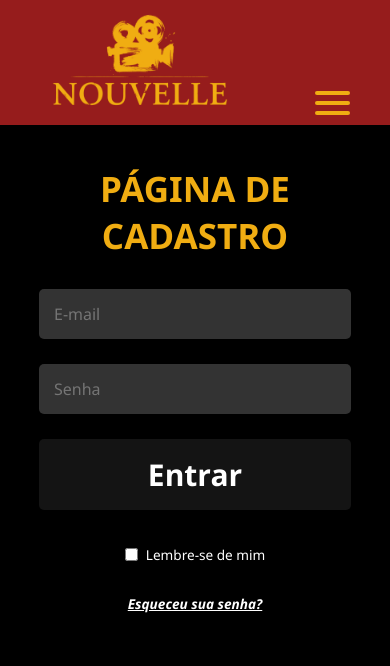
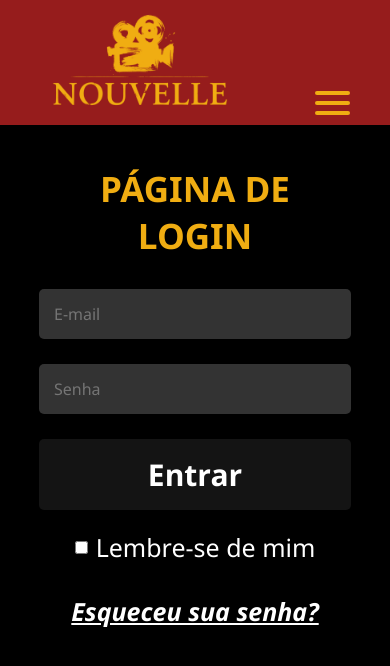
Before and after one commit to PKamilly/React-Nouvelle, a React (Vite) app in the folder frontend/: page /login in a window 390 px wide. Shown: the top 666 px of the page. Built offline with nearby package versions, Linux system fonts and the light colour scheme.

Commit message:
Mais algumas alterações no cadastro, login e perfil

```diff
--- a/frontend/src/pages/Login.jsx
+++ b/frontend/src/pages/Login.jsx
@@ -59,7 +59,7 @@ function Login() {
         </div>
 
         <div id="divRight">
-          <h1 className="tituloPagina">PÁGINA DE CADASTRO</h1>
+          <h1 className="tituloPagina">PÁGINA DE LOGIN</h1>
 
           <form onSubmit={handleSubmit} id="formLogin">
             <div className="login_senha_caixas">
--- a/frontend/src/pages/Perfil.jsx
+++ b/frontend/src/pages/Perfil.jsx
@@ -28,7 +28,7 @@ function Perfil() {
         const resposta = await fetch("http://localhost:8000/perfil", {
           method: "GET",
           headers: {
-            "x-usuario-cpf": cpfLogado,
+            "usuario-cpf": cpfLogado,
           },
         });
 
@@ -72,7 +72,7 @@ function Perfil() {
       const resposta = await fetch("http://localhost:8000/atualizar_perfil", {
         method: "POST",
         headers: {
-          "x-usuario-cpf": cpfLogado,
+          "usuario-cpf": cpfLogado,
         },
         body: formData,
       });
@@ -115,7 +115,7 @@ function Perfil() {
       const resposta = await fetch("http://localhost:8000/deletar_conta", {
         method: "POST",
         headers: {
-          "x-usuario-cpf": cpfLogado,
+          "usuario-cpf": cpfLogado,
         },
       });
 
@@ -151,7 +151,7 @@ function Perfil() {
   return (
     <div>
       <Navbar />
-      <main className="Local_logo">
+      <main className="Local_logo" style={{backgroundColor: "black"}}>
         <div className="Tamanho_Logo">
           <h1 style={{ color: "#F0AD12", fontSize: "40px", marginBottom: "20px" }}>
             Meus Dados
--- a/frontend/src/styles/loginCadastro.css
+++ b/frontend/src/styles/loginCadastro.css
@@ -165,5 +165,7 @@
         display:flex;
         justify-content: center;
         align-items: center;
+        font-size: 25px;
+        margin-top: 0 !important;
     }
 }
--- a/frontend/src/styles/perfil.css
+++ b/frontend/src/styles/perfil.css
@@ -89,3 +89,14 @@
     margin-top: 15px;
     text-align: center;
 }
+
+/* ============================================= */
+/* RESPONSIVIDADE PARA O CELULAR */
+@media (max-width: 768px) {
+    #divLogin, #divCadastro {
+        flex-direction: column;
+        align-items: center;
+        width: 80%;
+        margin: 40px auto;
+    }
+}
```
Also changed, not shown: 2 other files (tests, documents, lock files or other folders).
